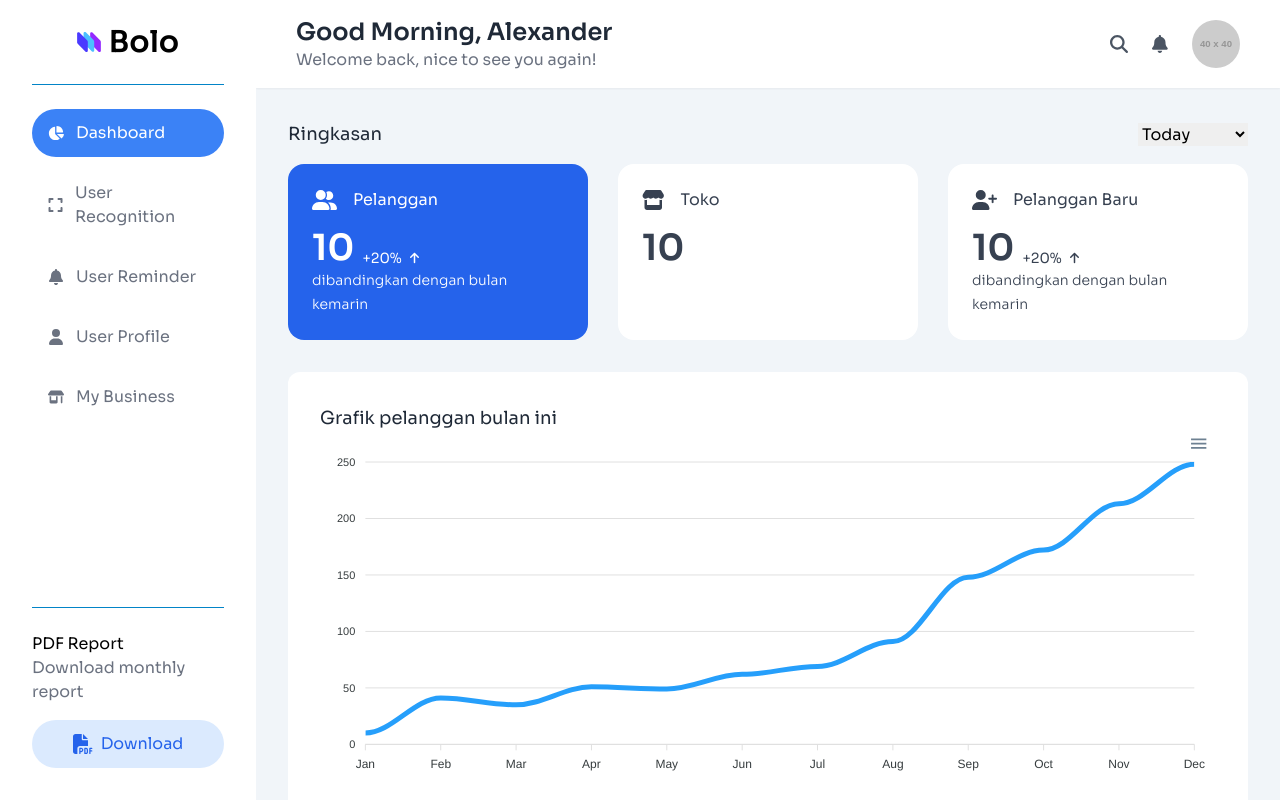
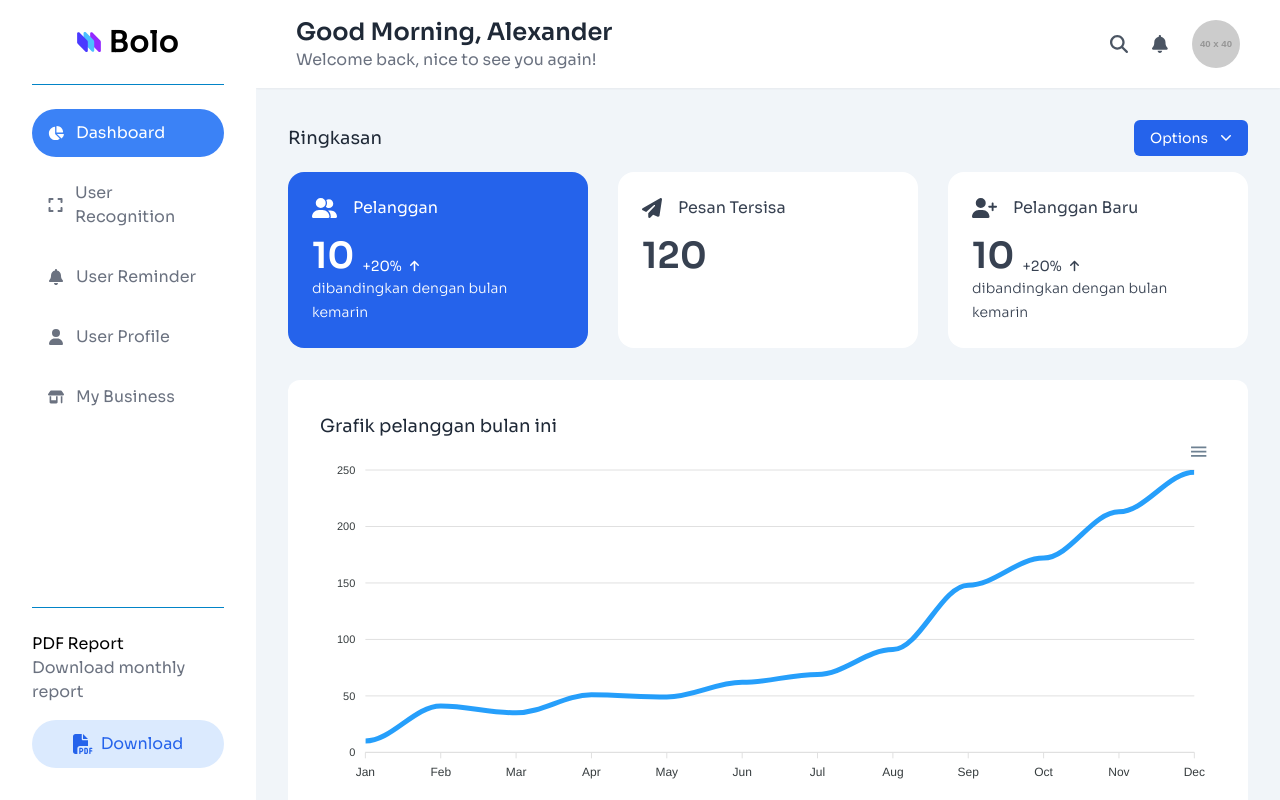
Before and after one commit to imaulanaazn/face-tracking-app, a Next.js app: page /user/dashboard in a window 1280 px wide. Built offline with nearby package versions, Linux system fonts and the light colour scheme.

Commit message:
fix the option dropdown state

```diff
--- a/src/app/user/dashboard/page.tsx
+++ b/src/app/user/dashboard/page.tsx
@@ -1,6 +1,7 @@
 "use client";
 import {
   faArrowUp,
+  faPaperPlane,
   faStore,
   faUserGroup,
   faUserPlus,
@@ -15,39 +16,127 @@
 import React, { useEffect, useState } from "react";
 import { height } from "@fortawesome/free-brands-svg-icons/fa42Group";
 
+const breakpoints = {
+  0: {
+    slidesPerView: 1.4,
+    spaceBetween: 30,
+  },
+  640: {
+    slidesPerView: 1.5,
+    spaceBetween: 30,
+  },
+  768: {
+    slidesPerView: 2.3,
+    spaceBetween: 35,
+  },
+  1024: {
+    slidesPerView: 3,
+    spaceBetween: 30,
+  },
+};
+
 export default function Dashboard() {
+  const [isOpen, setIsOpen] = useState(false);
+  const [selectedOpt, setSelectedOpt] = useState("");
+
+  const toggleDropdown = () => {
+    setIsOpen(!isOpen);
+  };
+
+  const closeDropdown = () => {
+    setIsOpen(false);
+  };
+
   return (
     <div className="dashboard-wrapper w-full p-6 md:p-8">
       <div className="flex justify-between items-center">
         <h2 className="text-lg font-medium text-gray-800">Ringkasan</h2>
-        <select name="interval" id="interval">
+        {/* <select name="interval" id="interval" className="py-2 px-4 rounded-md">
           <option value="today">Today</option>
           <option value="this-week">This Week</option>
           <option value="this-month">This Month</option>
           <option value="this-year">This Year</option>
-        </select>
+        </select> */}
+        <div className="relative inline-block text-left">
+          <button
+            onClick={toggleDropdown}
+            className="inline-flex justify-center w-full px-4 py-2 text-sm font-medium text-white bg-blue-600 rounded-md hover:bg-blue-700 focus:outline-none focus:ring-2 focus:ring-offset-2 focus:ring-blue-500"
+          >
+            {selectedOpt || "Options"}
+            <svg
+              className="-mr-1 ml-2 h-5 w-5"
+              xmlns="http://www.w3.org/2000/svg"
+              viewBox="0 0 20 20"
+              fill="currentColor"
+              aria-hidden="true"
+            >
+              <path
+                fillRule="evenodd"
+                d="M5.23 7.21a.75.75 0 011.06 0L10 10.94l3.71-3.73a.75.75 0 111.06 1.06l-4.25 4.25a.75.75 0 01-1.06 0l-4.25-4.25a.75.75 0 010-1.06z"
+                clipRule="evenodd"
+              />
+            </svg>
+          </button>
+
+          {isOpen && (
+            <div
+              className="origin-top-right absolute right-0 mt-2 w-56 rounded-md shadow-lg bg-white ring-1 ring-black ring-opacity-5 z-50"
+              onMouseLeave={closeDropdown}
+            >
+              <div
+                className="py-1"
+                role="menu"
+                aria-orientation="vertical"
+                aria-labelledby="options-menu"
+              >
+                <button
+                  onClick={() => {
+                    setSelectedOpt("Account settings");
+                  }}
+                  className="block px-4 py-2 text-sm text-gray-700 hover:bg-gray-100 hover:text-gray-900"
+                  role="menuitem"
+                >
+                  Account settings
+                </button>
+                <button
+                  onClick={() => {
+                    setSelectedOpt("Support");
+                  }}
+                  className="block px-4 py-2 text-sm text-gray-700 hover:bg-gray-100 hover:text-gray-900"
+                  role="menuitem"
+                >
+                  Support
+                </button>
+                <button
+                  onClick={() => {
+                    setSelectedOpt("License");
+                  }}
+                  className="block px-4 py-2 text-sm text-gray-700 hover:bg-gray-100 hover:text-gray-900"
+                  role="menuitem"
+                >
+                  License
+                </button>
+                <form method="POST" action="#">
+                  <button
+                    onClick={() => {
+                      setSelectedOpt(" Sign out");
+                    }}
+                    type="submit"
+                    className="block w-full text-left px-4 py-2 text-sm text-gray-700 hover:bg-gray-100 hover:text-gray-900"
+                    role="menuitem"
+                  >
+                    Sign out
+                  </button>
+                </form>
+              </div>
+            </div>
+          )}
+        </div>
       </div>
       <Swiper
         className="mt-4"
         slidesPerView={1.5}
-        breakpoints={{
-          0: {
-            slidesPerView: 1.4,
-            spaceBetween: 30,
-          },
-          640: {
-            slidesPerView: 1.5,
-            spaceBetween: 30,
-          },
-          768: {
-            slidesPerView: 2.3,
-            spaceBetween: 35,
-          },
-          1024: {
-            slidesPerView: 3,
-            spaceBetween: 30,
-          },
-        }}
+        breakpoints={breakpoints}
         onSlideChange={() => {}}
         onSwiper={() => {}}
       >
@@ -75,11 +164,11 @@
         <SwiperSlide style={{ height: "auto" }}>
           <div className="bg-white h-full rounded-2xl flex-1 text-gray-700 p-6">
             <div className="flex items-center gap-4">
-              <FontAwesomeIcon icon={faStore} className="text-xl" />
-              <h3 className="">Toko</h3>
+              <FontAwesomeIcon icon={faPaperPlane} className="text-xl" />
+              <h3 className="">Pesan Tersisa</h3>
             </div>
             <div className="flex items-end gap-2 mt-4">
-              <h4 className="text-4xl font-bold">10</h4>
+              <h4 className="text-4xl font-bold">120</h4>
             </div>
           </div>
         </SwiperSlide>
```
